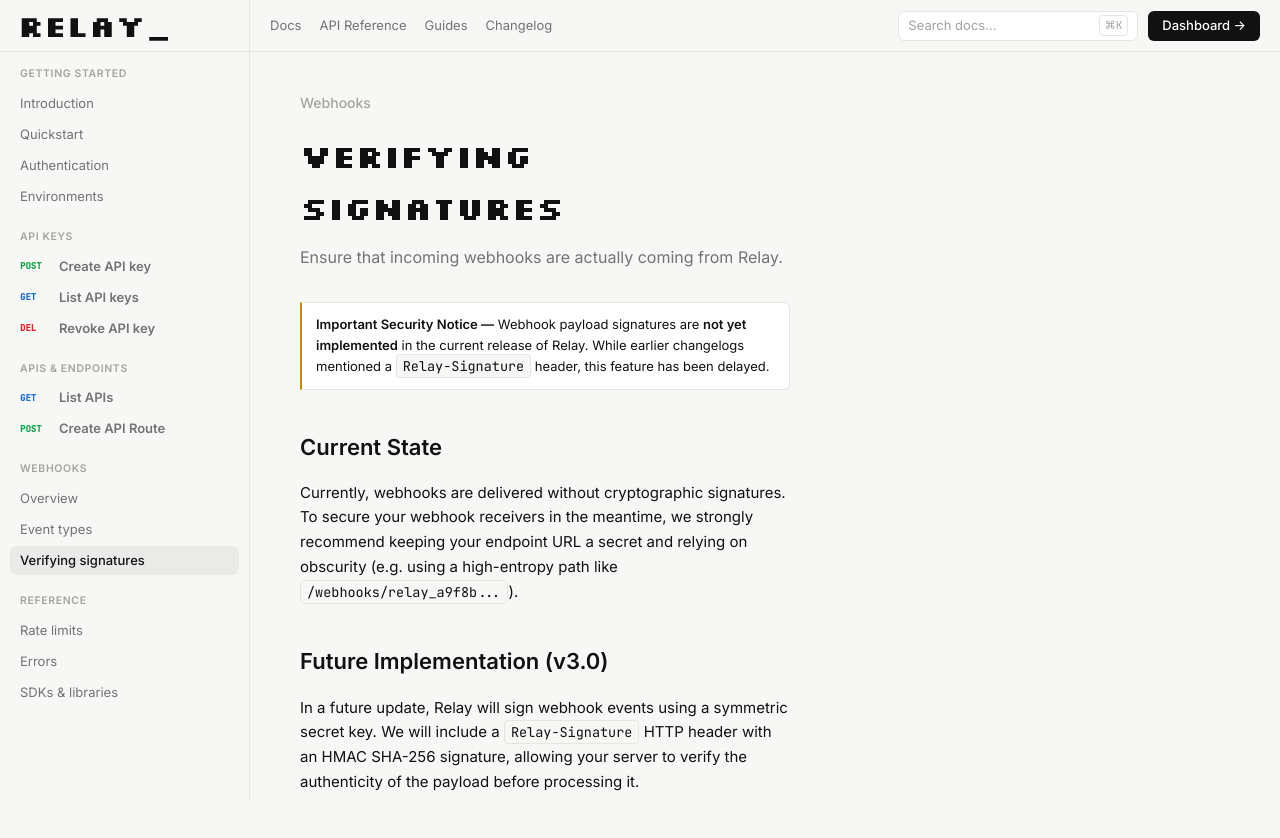
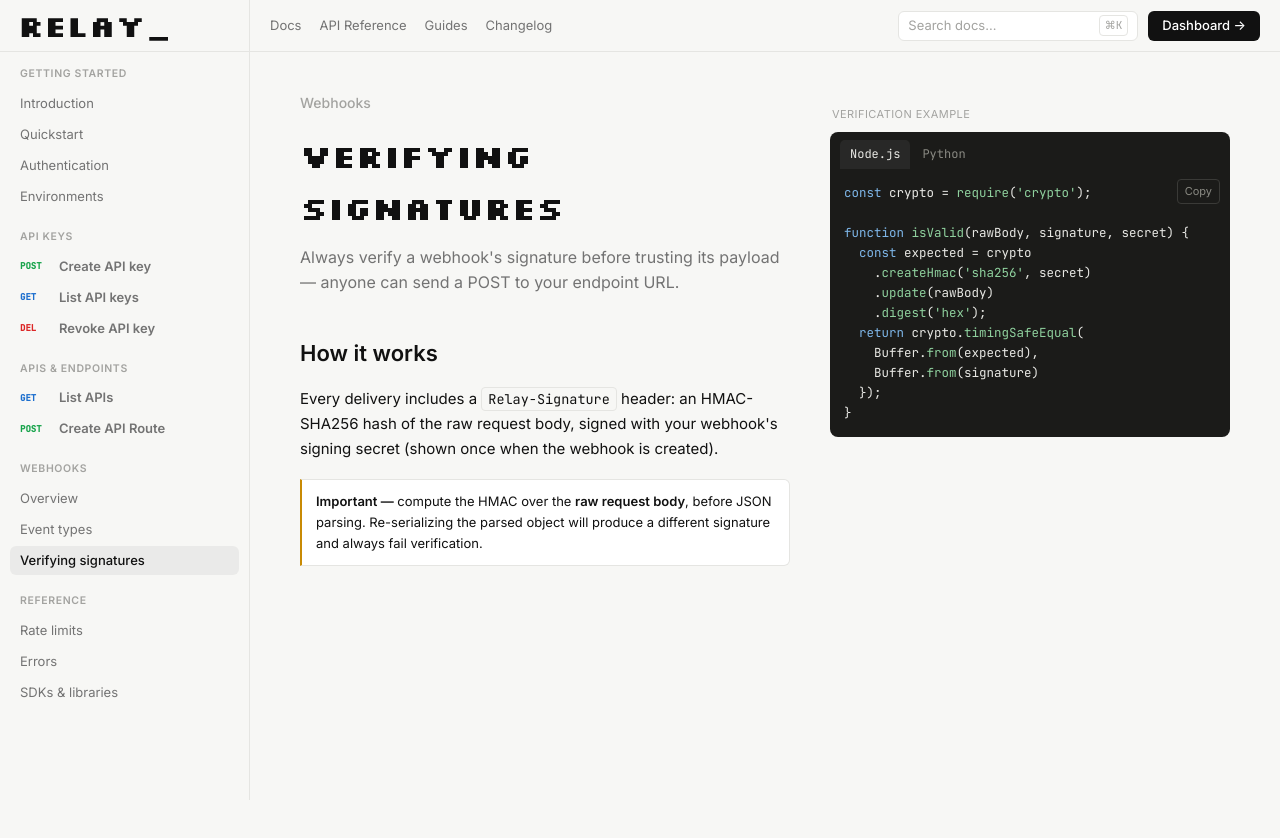
Before and after one commit to mohitdebian/Relay, a Next.js app in the folder apps/dashboard/: page /docs/webhooks/signatures in a window 1280 px wide. Shown: the top 838 px of the page. After the commit the page ends 800 px from the top, so only its background shows below. Built offline with nearby package versions, Linux system fonts and the light colour scheme; no server answers.

Commit message:
docs: add webhook signature verification code examples

```diff
--- a/apps/dashboard/app/docs/webhooks/signatures/page.tsx
+++ b/apps/dashboard/app/docs/webhooks/signatures/page.tsx
@@ -1,6 +1,44 @@
 import { Callout } from '../../_components/Callout';
+import CodeCard from '../../_components/CodeCard';
 
 export default function WebhooksSignaturesPage() {
+  const codeTabs = [
+    {
+      label: 'Node.js',
+      code: (
+        <>
+          <span className="docs-tok-key">const</span> crypto = <span className="docs-tok-str">require</span>(<span className="docs-tok-str">'crypto'</span>);{'\n\n'}
+          <span className="docs-tok-key">function</span> <span className="docs-tok-str">isValid</span>(rawBody, signature, secret) {'{\n'}
+          {'  '}<span className="docs-tok-key">const</span> expected = crypto{'\n'}
+          {'    '}.<span className="docs-tok-str">createHmac</span>(<span className="docs-tok-str">'sha256'</span>, secret){'\n'}
+          {'    '}.<span className="docs-tok-str">update</span>(rawBody){'\n'}
+          {'    '}.<span className="docs-tok-str">digest</span>(<span className="docs-tok-str">'hex'</span>);{'\n'}
+          {'  '}<span className="docs-tok-key">return</span> crypto.<span className="docs-tok-str">timingSafeEqual</span>({'\n'}
+          {'    '}Buffer.<span className="docs-tok-str">from</span>(expected),{'\n'}
+          {'    '}Buffer.<span className="docs-tok-str">from</span>(signature){'\n'}
+          {'  });\n'}
+          {'}'}
+        </>
+      ),
+    },
+    {
+      label: 'Python',
+      code: (
+        <>
+          <span className="docs-tok-key">import</span> hmac{'\n'}
+          <span className="docs-tok-key">import</span> hashlib{'\n\n'}
+          <span className="docs-tok-key">def</span> <span className="docs-tok-str">is_valid</span>(raw_body: <span className="docs-tok-key">bytes</span>, signature: <span className="docs-tok-key">str</span>, secret: <span className="docs-tok-key">str</span>) -&gt; <span className="docs-tok-key">bool</span>:{'\n'}
+          {'    '}expected = hmac.new({'\n'}
+          {'        '}secret.encode(<span className="docs-tok-str">'utf-8'</span>),{'\n'}
+          {'        '}raw_body,{'\n'}
+          {'        '}hashlib.sha256{'\n'}
+          {'    '}).hexdigest(){'\n'}
+          {'    '}<span className="docs-tok-key">return</span> hmac.compare_digest(expected, signature)
+        </>
+      ),
+    }
+  ];
+
   return (
     <>
       <main className="docs-main">
@@ -8,32 +46,25 @@
         <div className="docs-h1">Verifying signatures</div>
 
         <div className="docs-lede">
-          Ensure that incoming webhooks are actually coming from Relay.
+          Always verify a webhook's signature before trusting its payload — anyone can send a POST to your endpoint URL.
         </div>
 
-        <Callout variant="warn">
-          <b>Important Security Notice —</b> Webhook payload signatures are <b>not yet implemented</b> in the current release of Relay.
-          While earlier changelogs mentioned a <code className="docs-inline">Relay-Signature</code> header, this feature has been delayed.
-        </Callout>
-
-        <h2 className="docs-h2" id="current-state">
-          Current State
+        <h2 className="docs-h2" id="how-it-works">
+          How it works
         </h2>
         <p className="docs-p">
-          Currently, webhooks are delivered without cryptographic signatures. To secure your webhook receivers in the meantime, we strongly recommend keeping your endpoint URL a secret and relying on obscurity (e.g. using a high-entropy path like <code className="docs-inline">/webhooks/relay_a9f8b...</code>).
+          Every delivery includes a <code className="docs-inline">Relay-Signature</code> header: an HMAC-SHA256 hash of the raw request body, signed with your webhook's signing secret (shown once when the webhook is created).
         </p>
 
-        <h2 className="docs-h2" id="future-implementation">
-          Future Implementation (v3.0)
-        </h2>
-        <p className="docs-p">
-          In a future update, Relay will sign webhook events using a symmetric secret key. We will include a <code className="docs-inline">Relay-Signature</code> HTTP header with an HMAC SHA-256 signature, allowing your server to verify the authenticity of the payload before processing it.
-        </p>
+        <Callout variant="warn">
+          <b>Important —</b> compute the HMAC over the <b>raw request body</b>, before JSON parsing. Re-serializing the parsed object will produce a different signature and always fail verification.
+        </Callout>
 
       </main>
 
       <aside className="docs-side">
-        {/* Prose-only page without right rail */}
+        <div className="docs-response-label">Verification example</div>
+        <CodeCard tabs={codeTabs} />
       </aside>
     </>
   );
```
